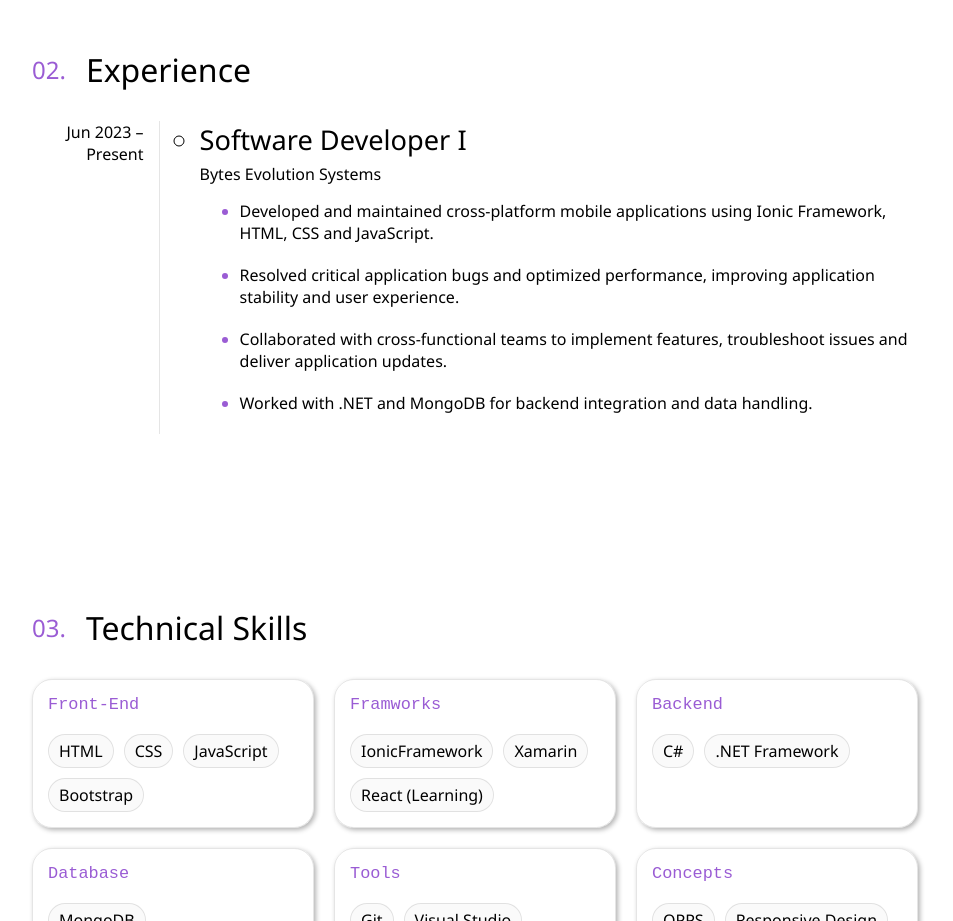
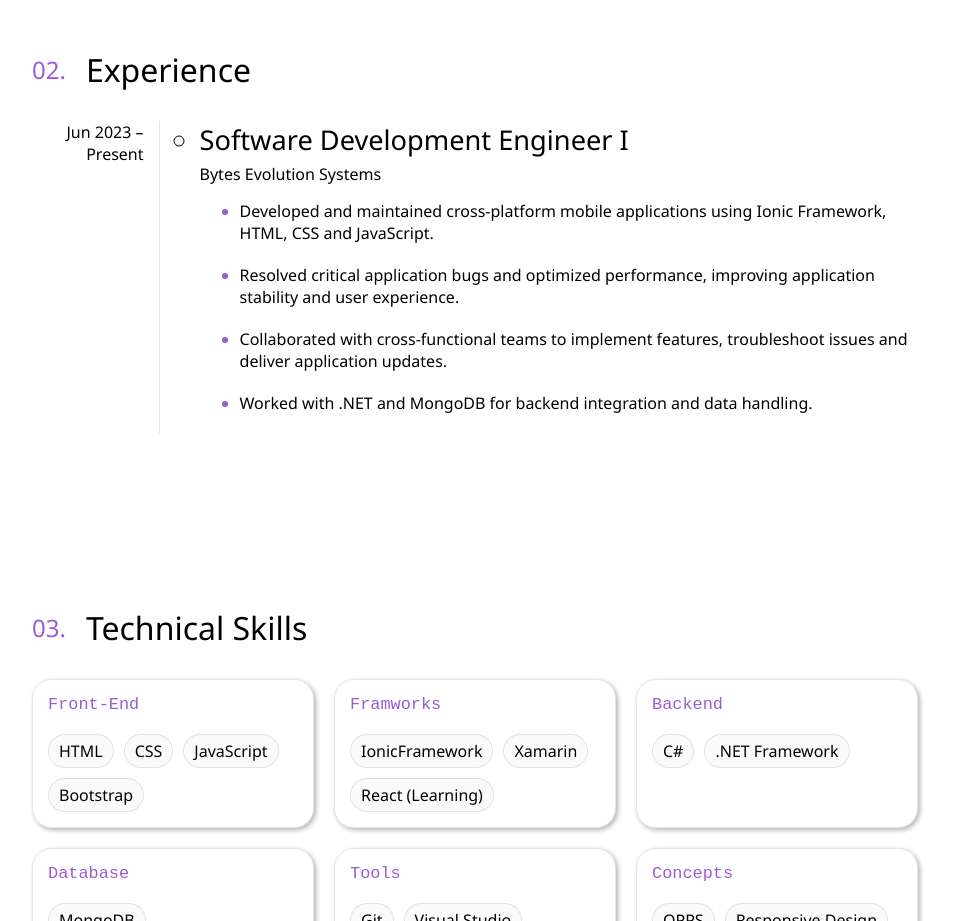
Before and after one commit to Reshma2001/Reshma-Portfolio, a React (Create React App) app: page / in a window 1280 px wide. Shown: the part 1220-2141 px from the top of the page, without its empty margins (158-1111 px from the left). Built offline with nearby package versions, Linux system fonts and the light colour scheme.

Commit message:
Update experience.js

```diff
--- a/src/js/experience.js
+++ b/src/js/experience.js
@@ -25,7 +25,7 @@ export default function Experience() {
             <motion.div class="expInfo" variants={FADE_UP}>
               <ul class="roleDetails">
                 <li class="roleInfo">
-                  <div class="expRole">Software Developer I</div>
+                  <div class="expRole">Software Development Engineer I</div>
                   <div class="company">Bytes Evolution Systems</div>
                 </li>
                 <ul>
```
